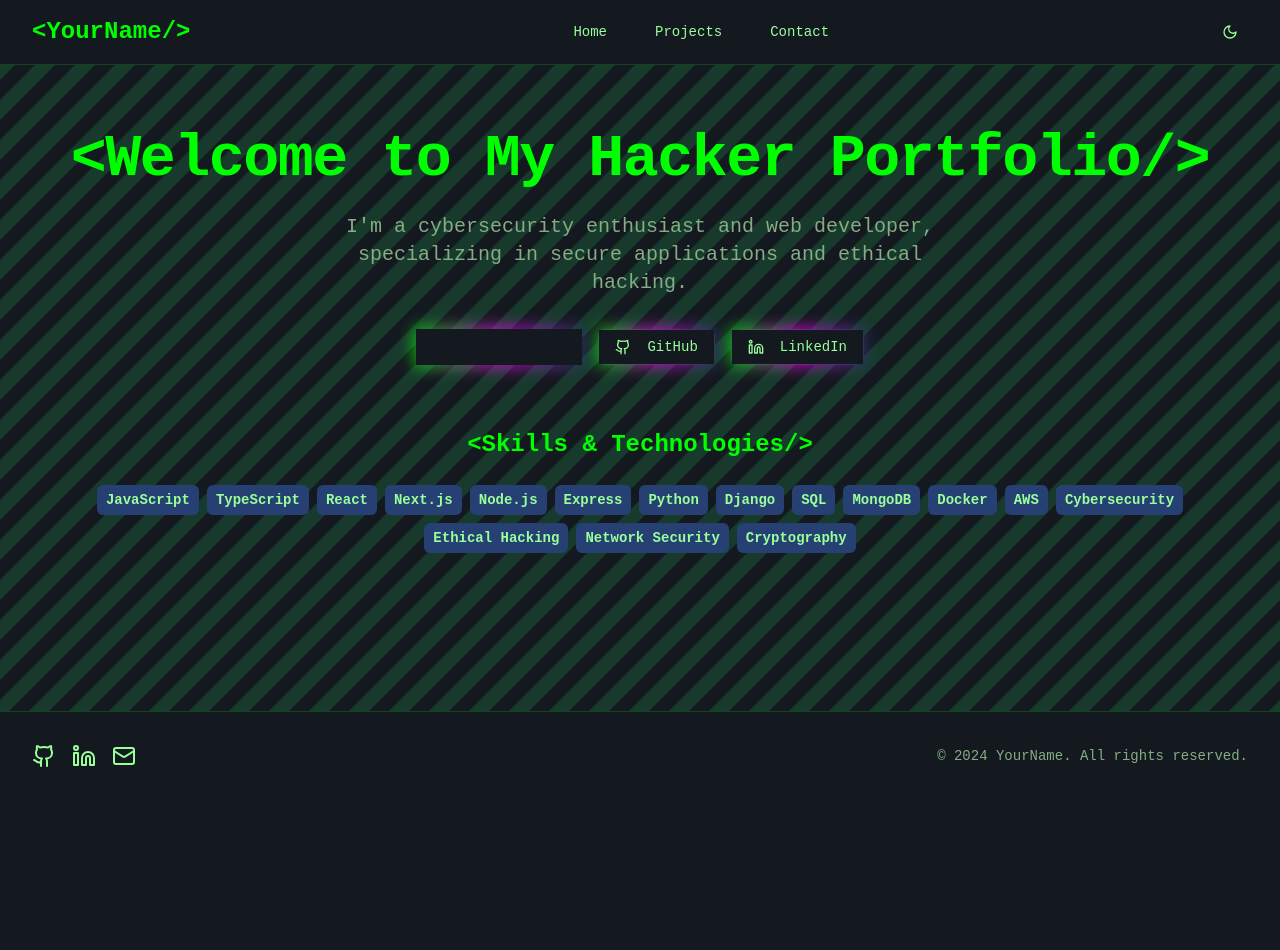
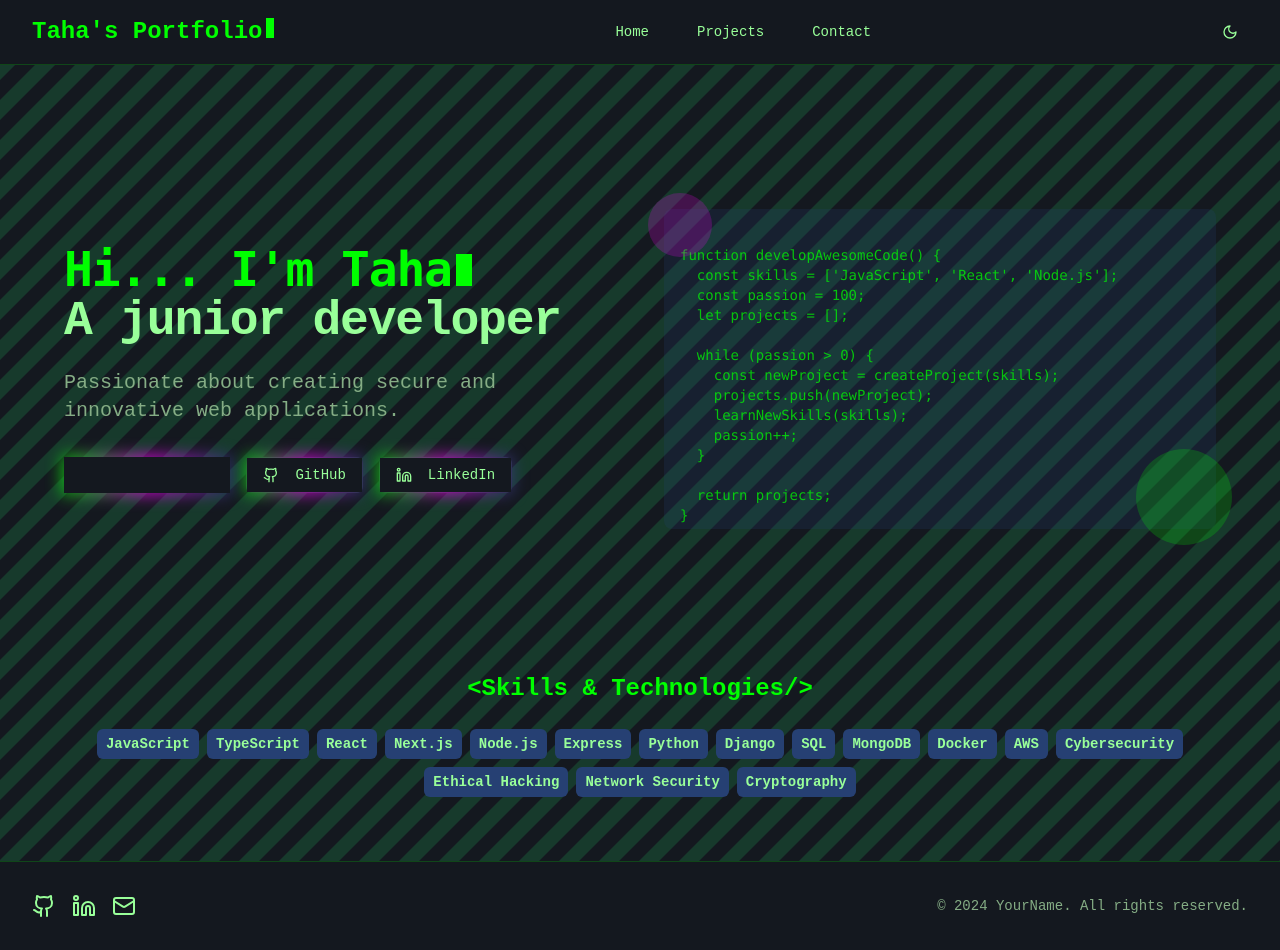
Before and after one commit to Taha-Hakkou/e-portfolio, a Next.js app: page / in a window 1280 px wide. Before the commit the page ends 800 px from the top, so only its background shows below. Built offline with nearby package versions, Linux system fonts and the light colour scheme.

Commit message:
homepage section, logo and other ui updates

```diff
--- a/src/app/contact/page.tsx
+++ b/src/app/contact/page.tsx
@@ -55,9 +55,9 @@
   return (
     <div className="min-h-screen bg-background matrix-bg flex flex-col">
       <Nav />
-      <main className="max-w-7xl mx-auto px-4 sm:px-6 lg:px-8 py-16 flex flex-col items-center">
+      <main className="py-16 px-6 lg:px-8 flex flex-col items-center"> {/*className="max-w-7xl mx-auto px-4 sm:px-6 lg:px-8 py-16 flex flex-col items-center">*/}
         <h1 className="text-3xl font-bold mb-8 text-primary font-navine">
-          <span className="animate-glow">&lt;</span>Contact Me<span className="animate-glow">/&gt;</span>
+          <span className="animate-glow">&lt;</span>Get In Touch<span className="animate-glow">/&gt;</span>
         </h1>
         <form method="POST" className="w-full max-w-md space-y-4 cyberpunk-border p-6" onSubmit={handleSubmit} >
           <div>
--- a/src/app/layout.tsx
+++ b/src/app/layout.tsx
@@ -5,7 +5,7 @@
 // const navine = Navine({ subsets: ['latin'] })
 
 export const metadata = {
-  title: 'Your Portfolio',
+  title: 'Taha\'s Portfolio',
   description: 'A showcase of my projects and skills',
 }
 
--- a/src/app/page.tsx
+++ b/src/app/page.tsx
@@ -1,10 +1,11 @@
 "use client";
 
-import { Nav } from '@/components/nav'
-import { Footer } from '@/components/footer'
-import { Button } from "@/components/ui/button"
-import { Github, Linkedin } from 'lucide-react'
-import { Badge } from "@/components/ui/badge"
+import { Nav } from '@/components/nav';
+import { Footer } from '@/components/footer';
+import { Button } from "@/components/ui/button";
+import { Github, Linkedin } from 'lucide-react';
+import { Badge } from "@/components/ui/badge";
+import { TypingAnimation } from '@/components/typing-animation';
 
 export default function HomePage() {
   const skills = [
@@ -17,7 +18,7 @@
     <div className="min-h-screen bg-background matrix-bg flex flex-col">
       <Nav />
       <main className="flex-grow max-w-7xl mx-auto px-4 sm:px-6 lg:px-8 py-16">
-        <section className="text-center mb-16">
+        {/*<section className="text-center mb-16">
           <h1 className="text-4xl font-bold tracking-tight sm:text-6xl mb-6 font-navine text-primary">
             <span className="animate-glow">&lt;</span>Welcome to My Hacker Portfolio<span className="animate-glow">/&gt;</span>
           </h1>
@@ -36,6 +37,62 @@
               <Linkedin className="mr-2 h-4 w-4" />
               <span className="relative z-10">LinkedIn</span>
             </Button>
+          </div>
+        </section>*/}
+	<section className="py-20 px-4 sm:px-6 lg:px-8">
+          <div className="max-w-7xl mx-auto">
+            <div className="grid grid-cols-1 md:grid-cols-2 gap-12 items-center">
+              <div>
+                <h1 className="text-4xl font-bold tracking-tight sm:text-5xl mb-6 font-navine text-primary">
+                  <TypingAnimation text="Hi... I'm Taha" />
+                  <br/>
+                  <span className="text-foreground">A junior developer</span>
+                </h1>
+                <p className="text-xl text-muted-foreground mb-8 font-navine">
+                  Passionate about creating secure and innovative web applications.
+                </p>
+                <div className="flex gap-4">
+                  <Button asChild className="cyberpunk-border">
+                    <a href="/projects" className="relative z-10">Explore Projects</a>
+                  </Button>
+                  <Button variant="outline" className="cyberpunk-border">
+                    <Github className="mr-2 h-4 w-4" />
+                    <span className="relative z-10">GitHub</span>
+                  </Button>
+                  <Button variant="outline" className="cyberpunk-border">
+                    <Linkedin className="mr-2 h-4 w-4" />
+                    <span className="relative z-10">LinkedIn</span>
+                  </Button>
+                </div>
+              </div>
+              <div className="relative">
+                <div className="w-full h-80 bg-secondary/20 rounded-lg overflow-hidden">
+                  <pre className="p-4 text-sm font-mono text-primary animate-pulse">
+                    <code>{`
+function developAwesomeCode() {
+  const skills = ['JavaScript', 'React', 'Node.js'];
+  const passion = 100;
+  let projects = [];
+
+  while (passion > 0) {
+    const newProject = createProject(skills);
+    projects.push(newProject);
+    learnNewSkills(skills);
+    passion++;
+  }
+
+  return projects;
+}
+
+// Life as a developer
+developAwesomeCode();
+                    `}</code>
+                  </pre>
+                </div>
+                <div className="absolute -bottom-4 -right-4 w-24 h-24 bg-primary/20 rounded-full"></div>
+                <div className="absolute -top-4 -left-4 w-16 h-16 bg-accent/20 rounded-full"></div>
+              </div>
+            </div>
           </div>
         </section>
 
--- a/src/components/nav.tsx
+++ b/src/components/nav.tsx
@@ -13,7 +13,9 @@
           <div className="flex">
             <div className="flex-shrink-0 flex items-center">
               <Link href="/" className="text-2xl font-bold text-primary font-navine">
-                <span className="animate-glow">&lt;</span>YourName<span className="animate-glow">/&gt;</span>
+	        Taha&apos;s Portfolio
+      		<span className="inline-block w-2 h-5 ml-1 bg-primary"></span>
+                {/*<span className="animate-glow">&lt;</span>YourName<span className="animate-glow">/&gt;</span>*/}
               </Link>
             </div>
           </div>
--- /dev/null
+++ b/src/components/typing-animation.tsx
@@ -0,0 +1,43 @@
+'use client';
+
+import { useState, useEffect } from 'react';
+
+interface TypingAnimationProps {
+  text: string
+  delay?: number
+}
+
+export function TypingAnimation({ text, delay = 200 }: TypingAnimationProps) {
+  const [displayText, setDisplayText] = useState('');
+  const [cursorVisible, setCursorVisible] = useState(true);
+
+  //console.log(text);
+  useEffect(() => {
+    let i = 0;
+    const typingInterval = setInterval(() => {
+      // if (i < text.length) {
+      setDisplayText((prev) => prev + text.charAt(i++));
+      //i++;
+      //} else {
+      if (i === text.length) {
+        clearInterval(typingInterval);
+      }
+    }, delay);
+
+    const cursorInterval = setInterval(() => {
+      setCursorVisible((prev) => !prev);
+    }, 500);
+
+    return () => {
+      clearInterval(typingInterval);
+      clearInterval(cursorInterval);
+    };
+  }, [text, delay]);
+
+  return (
+    <span className="font-mono">
+      {displayText}
+      <span className={`inline-block w-4 h-8 ml-1 bg-primary ${cursorVisible ? 'opacity-100' : 'opacity-0'}`}></span>
+    </span>
+  );
+}
```
